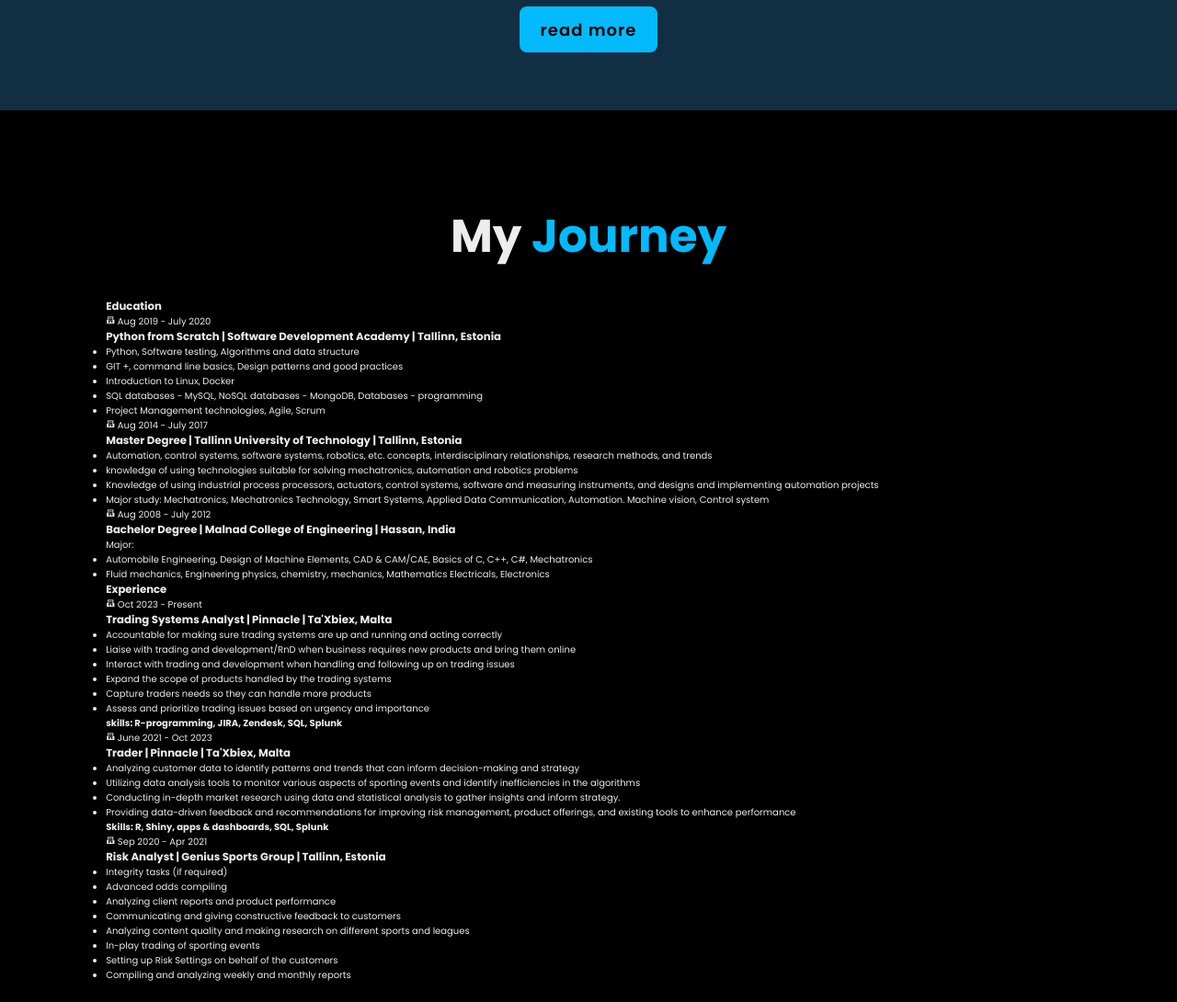
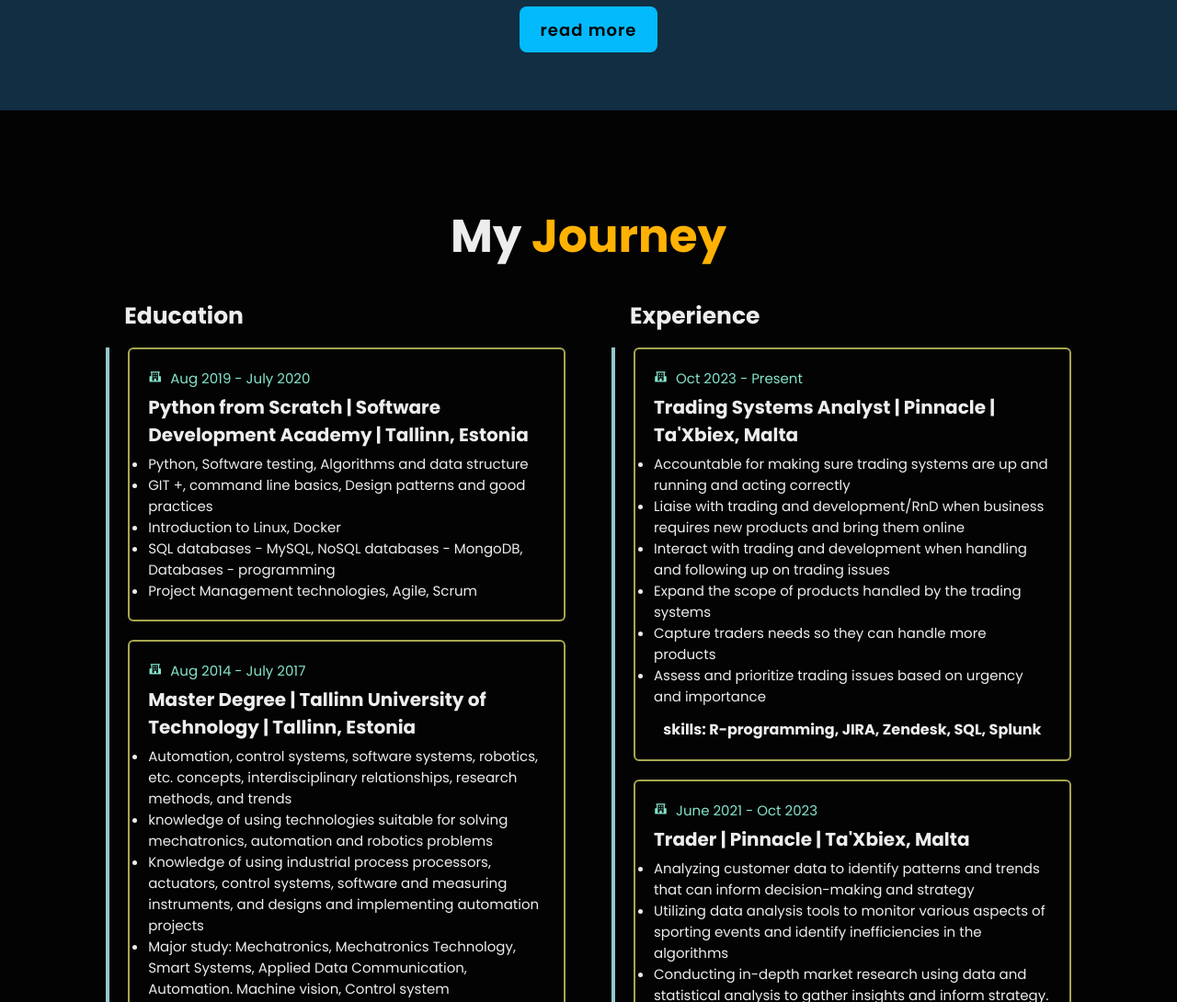
Before and after one commit to Modith-Hadya/My-Bio, a plain HTML site: page docs/index.html in a window 1280 px wide. Shown: the part 1480-2570 px from the top of the page at 92% size. Drawn offline with nearby package versions, Linux system fonts and the light colour scheme.

Commit message:
Update style.css

```diff
--- a/docs/style.css
+++ b/docs/style.css
@@ -228,6 +228,9 @@ span{
 	color:var(--main-color);
 }
 
+.education span {
+	color:#ffb203;
+}
 
 .about-img{
 	position:relative;
@@ -282,3 +285,74 @@ span{
 .btn-box.btns a::before  {
   background: var(--second-bg-color);
 }
+
+.education {
+	background:#030304;
+	display:flex;
+	justify-content: center;
+	align-items: center;
+	flex-direction: column;
+	min-height: auto;
+	padding-bottom: 5rem;
+}
+
+.education .education-row {
+	display:flex;
+	flex-wrap:wrap;
+	gap: 5rem;
+}
+
+.education-row .education-column {
+	flex: 1 1 40rem;
+}
+
+.education-column .title {
+	font-size: 2.5rem;
+	margin:0 0 1.5rem 2rem;
+}
+
+.education-column .education-box {
+	border-left: 0.2rem solid #94c7ca;
+	margin:0
+}
+
+.education-box .educaton-content {
+	position:relative;
+	padding-left: 2rem;
+}
+
+
+.educaton-content .content {
+	font-size: 1.2rem;
+	position:relative;
+	padding: 2rem;
+	border: 0.2rem solid #a6a650;
+	border-radius: 0.6rem;
+	margin-bottom: 2rem;
+}
+
+.educaton-content .content .year {
+	font-size: 1.5rem;
+	color: #85e3cb;
+	padding-bottom: 0.5rem;
+}
+
+.educaton-content .content .year i{
+	padding-right: 0.5rem;
+}
+
+.educaton-content .content h3{
+	font-size: 2rem;
+}
+
+.educaton-content .content ul{
+	font-size: 1.5rem;
+	padding-top: 0.5rem;
+}
+
+
+.educaton-content .content h4{
+	font-size: 1.6rem;
+	margin-top: 1.2rem;
+	text-align: center;
+}
```
